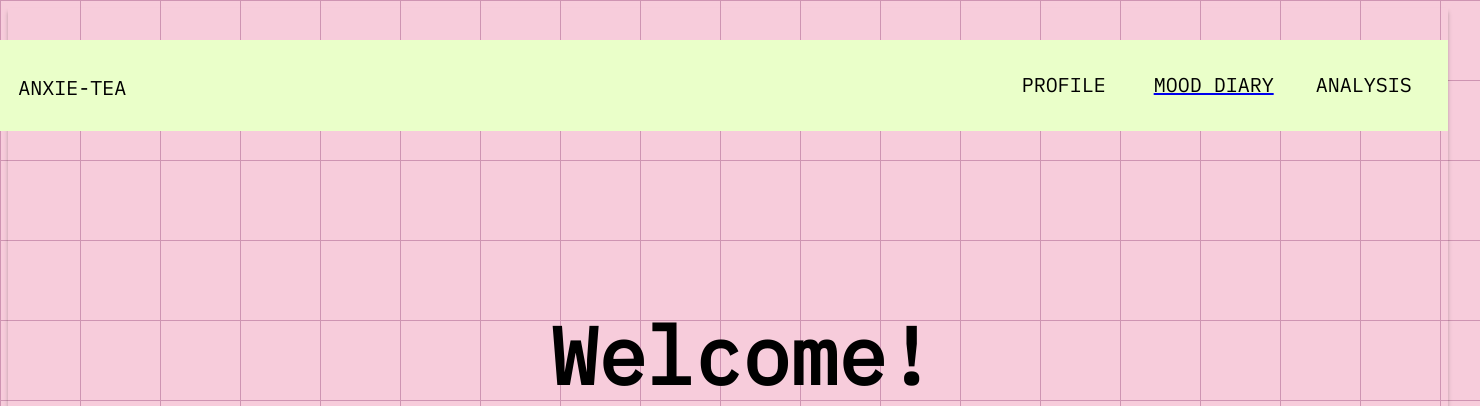
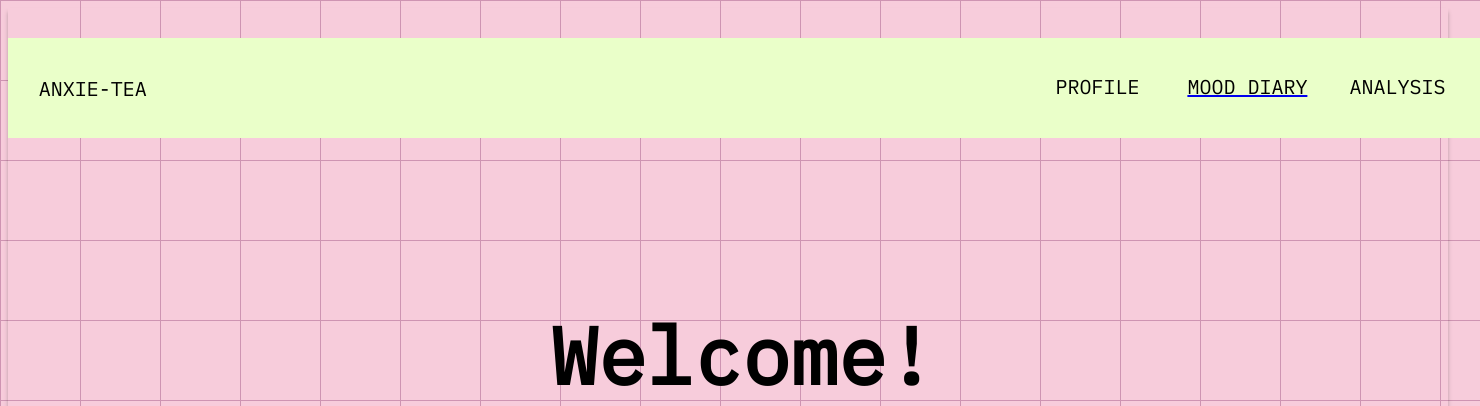
Before and after one commit to PennSpark/sp22-blue-AnxieTea, a Django app: page / in a window 1480 px wide. Shown: the top 406 px of the page. Run offline with Django 3.2, Linux system fonts and the light colour scheme.

Commit message:
fixed error in onboarding page

```diff
--- a/anxietea/static/css/style.css
+++ b/anxietea/static/css/style.css
@@ -96,7 +96,6 @@
   top: 30.77%;
   bottom: 32.97%;
   left: 68.54%;
-
   display: flex;
   align-items: center;
   text-align: center;
@@ -110,6 +109,14 @@
   line-height: 26px;
   color: #000000;
   width: 150px;
+}
+
+.navigation-bar {
+  position: absolute;
+  width: 100vw;
+  height: 100px;
+  top: 30px;
+  background: #eaffc9;
 }
 
 .background {
@@ -126,12 +133,3 @@
   background-image: linear-gradient(to right, grey 1px, transparent 1px),
     linear-gradient(to bottom, grey 1px, transparent 1px);
 }
-
-.navigation-bar {
-  position: absolute;
-  width: 1460px;
-  height: 91px;
-  left: -20px;
-  top: 32px;
-  background: #eaffc9;
-}
```
